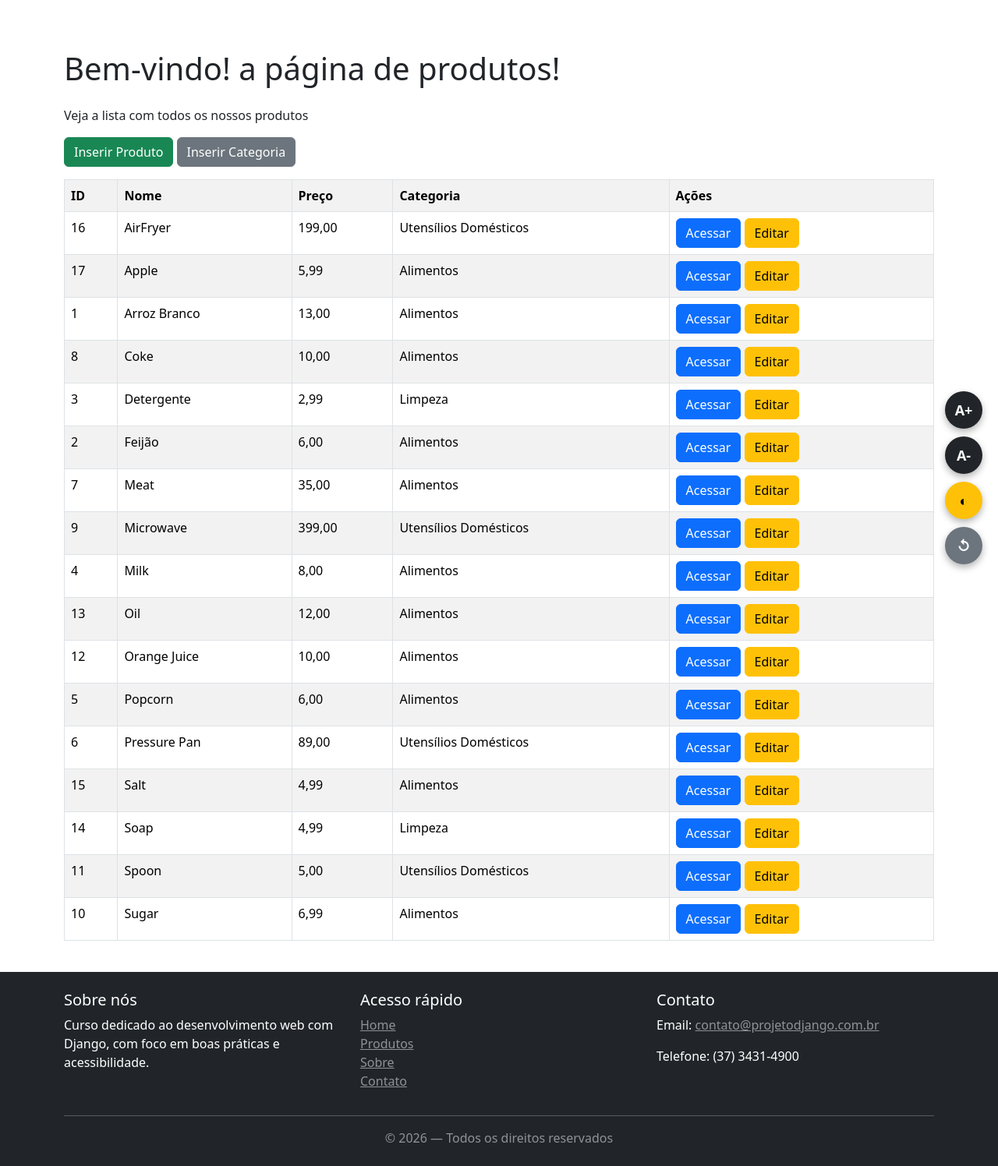
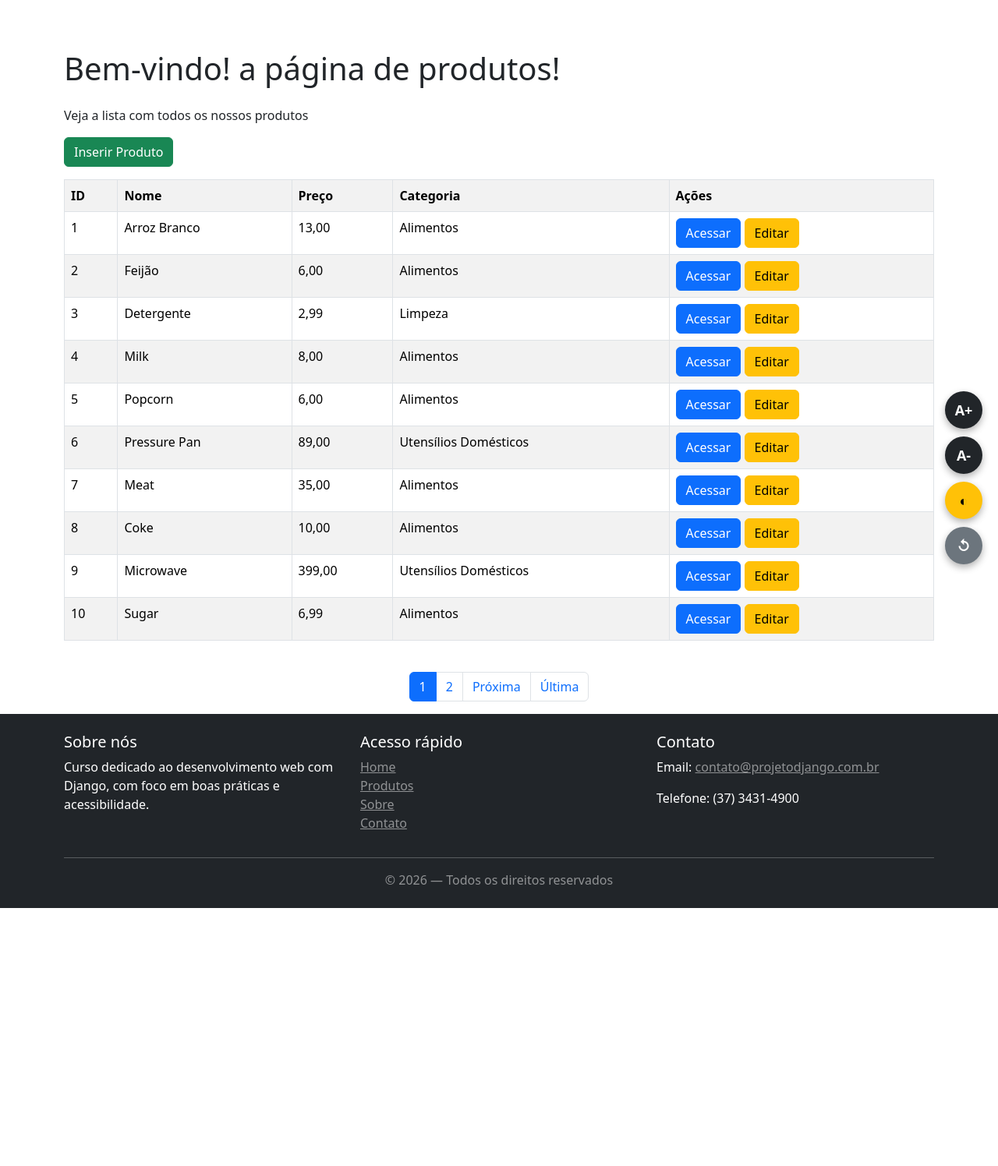
Before and after one commit to wesleyleandroifmg/projetodjangocurso, a Django app: page /produtos/ in a window 1280 px wide. Shown: the part 56-1552 px from the top of the page at 78% size. After the commit the page ends 1221 px from the top, so only its background shows below. Run offline with Django 5.2, Linux system fonts and the light colour scheme; data comes from the database, SQL or seed files in the repository; both versions use the stored data as it was after the commit.

Commit message:
classes based view - CBV

```diff
--- a/core/templates/core/base.html
+++ b/core/templates/core/base.html
@@ -62,7 +62,7 @@
 
             <li class="nav-item">
                 <a class="nav-link"
-                href="{% url 'produtos:lista' %}">
+                href="{% url 'produtos:produto_list' %}">
                 Produtos
                 </a>
             </li>
@@ -94,10 +94,7 @@
                 </li>
             {% else %}
                 <li class="nav-item">
-                    <a class="nav-link"
-                    href="{% url 'core:login' %}">
-                    Login
-                    </a>
+                    <a class="nav-link" href="{% url 'core:login' %}">Login</a>
                 </li>
             {% endif %}
 
@@ -145,7 +142,7 @@
 
             <ul class="list-unstyled">
             <li><a href="{% url 'core:home' %}" class="text-white-50">Home</a></li>
-            <li><a href="{% url 'produtos:lista' %}" class="text-white-50">Produtos</a></li>
+            <li><a href="{% url 'produtos:produto_list' %}" class="text-white-50">Produtos</a></li>
             <li><a href="{% url 'core:sobre' %}" class="text-white-50">Sobre</a></li>
             <li><a href="{% url 'core:contato' %}" class="text-white-50">Contato</a></li>
             </ul>
--- a/core/views.py
+++ b/core/views.py
@@ -1,8 +1,5 @@
-from urllib import request
 from django.shortcuts import render, redirect # render é usado para retornar templates e redirect é usado para redirecionar para outras páginas
-from django.http import HttpResponse # HttpResponse é usado para retornar respostas simples
-from django.core.exceptions import PermissionDenied # Importa a exceção PermissionDenied para lidar com casos de acesso negado
-from django.contrib.auth import authenticate, login
+from django.contrib.auth import login
 from django.contrib import messages
 from django.contrib.auth.forms import AuthenticationForm
 
--- a/produtos/templates/produtos/lista.html
+++ /dev/null
@@ -1,54 +0,0 @@
-{% extends "../core/base.html" %}
-
-{% block title %}Produtos{% endblock %}
-{% block content %}
-  <h1 class="mb-4">Bem-vindo! a página de produtos!</h1>
-  <p>Veja a lista com todos os nossos produtos</p>
-  <a href="{% url 'produtos:inserir_produto' %}" class="btn btn-success mb-3">Inserir Produto</a>
-  <a href="{% url 'produtos:inserir_categoria' %}" class="btn btn-secondary mb-3">Inserir Categoria</a>
-  {% if itens %}
-    <table class="table table-bordered table-striped">
-      <tr><th>ID</th><th>Nome</th><th>Preço</th><th>Categoria</th><th>Ações</th></tr>
-      {% for item in itens %}
-
-      <tr><td>{{ item.id }}</td><td>{{ item.nome }}</td><td>{{ item.preco }}</td><td>{{ item.categoria }}</td><td>
-        <a href="{% url 'produtos:detalhe' item.id %}" class="btn btn-primary">Acessar</a>
-        <a href="{% url 'produtos:editar_produto' item.id %}" class="btn btn-warning">Editar</a>
-      </td></tr>
-
-      {% endfor %}
-    </table>
-  {% else %}
-    <p><strong>Nenhum produto encontrado</strong></p>
-  {% endif %}
-  <br />
-{% if messages %}
-        <div class="position-fixed top-0 end-0 p-3" style="z-index: 1100">
-        {% for message in messages %}
-        <div class="toast text-bg-success border-0" role="alert">
-            <div class="d-flex">
-            <div class="toast-body">
-                {{ message }}
-            </div>
-            <button type="button" class="btn-close btn-close-white me-2 m-auto" data-bs-dismiss="toast"></button>
-            </div>
-        </div>
-        {% endfor %}
-        </div>
-    {% endif %}
-{% endblock content %}
-{% block extra_js %}
-    {% if messages %}
-        <script>
-        document.addEventListener("DOMContentLoaded", function() {
-            var toastElList = [].slice.call(document.querySelectorAll('.toast'));
-            toastElList.forEach(function(toastEl) {
-                var toast = new bootstrap.Toast(toastEl, {
-                    delay: 3000
-                });
-                toast.show();
-            });
-        });
-        </script>
-    {% endif %}
-{% endblock %}
--- /dev/null
+++ b/produtos/templates/produtos/produto_list.html
@@ -0,0 +1,102 @@
+{% extends "../core/base.html" %}
+
+{% block title %}Produtos{% endblock %}
+{% block content %}
+  <h1 class="mb-4">Bem-vindo! a página de produtos!</h1>
+  <p>Veja a lista com todos os nossos produtos</p>
+  <a href="{% url 'produtos:produto_create' %}" class="btn btn-success mb-3">Inserir Produto</a>
+  {% if itens %}
+    <table class="table table-bordered table-striped">
+      <tr><th>ID</th><th>Nome</th><th>Preço</th><th>Categoria</th><th>Ações</th></tr>
+      {% for item in itens %}
+
+      <tr><td>{{ item.id }}</td><td>{{ item.nome }}</td><td>{{ item.preco }}</td><td>{{ item.categoria }}</td><td>
+        <a href="{% url 'produtos:produto_detail' item.id %}" class="btn btn-primary">Acessar</a>
+        <a href="{% url 'produtos:produto_update' item.id %}" class="btn btn-warning">Editar</a>
+      </td></tr>
+
+      {% endfor %}
+    </table>
+  {% else %}
+    <p><strong>Nenhum produto encontrado</strong></p>
+  {% endif %}
+  <br />
+    {% if messages %}
+        <div class="position-fixed top-0 end-0 p-3" style="z-index: 1100">
+        {% for message in messages %}
+        <div class="toast text-bg-success border-0" role="alert">
+            <div class="d-flex">
+            <div class="toast-body">
+                {{ message }}
+            </div>
+            <button type="button" class="btn-close btn-close-white me-2 m-auto" data-bs-dismiss="toast"></button>
+            </div>
+        </div>
+        {% endfor %}
+        </div>
+    {% endif %}
+    {% if is_paginated %}
+
+    <!-- Páginação quando se usa classes based view (CBV)-->
+    <nav aria-label="Page navigation">
+        <ul class="pagination justify-content-center">
+
+            {% if page_obj.has_previous %}
+                <li class="page-item">
+                    <a class="page-link" href="?page=1">Primeira</a>
+                </li>
+
+                <li class="page-item">
+                    <a class="page-link" href="?page={{ page_obj.previous_page_number }}">
+                        Anterior
+                    </a>
+                </li>
+            {% endif %}
+
+            {% for num in paginator.page_range %}
+                {% if page_obj.number == num %}
+                    <li class="page-item active">
+                        <span class="page-link">{{ num }}</span>
+                    </li>
+                {% else %}
+                    <li class="page-item">
+                        <a class="page-link" href="?page={{ num }}">
+                            {{ num }}
+                        </a>
+                    </li>
+                {% endif %}
+            {% endfor %}
+
+            {% if page_obj.has_next %}
+                <li class="page-item">
+                    <a class="page-link" href="?page={{ page_obj.next_page_number }}">
+                        Próxima
+                    </a>
+                </li>
+
+                <li class="page-item">
+                    <a class="page-link" href="?page={{ paginator.num_pages }}">
+                        Última
+                    </a>
+                </li>
+            {% endif %}
+
+        </ul>
+    </nav>
+{% endif %}
+{% endblock content %}
+{% block extra_js %}
+    {% if messages %}
+        <script>
+        document.addEventListener("DOMContentLoaded", function() {
+            var toastElList = [].slice.call(document.querySelectorAll('.toast'));
+            toastElList.forEach(function(toastEl) {
+                var toast = new bootstrap.Toast(toastEl, {
+                    delay: 3000
+                });
+                toast.show();
+            });
+        });
+        </script>
+    {% endif %}
+{% endblock %}
--- a/produtos/urls.py
+++ b/produtos/urls.py
@@ -3,11 +3,19 @@ from . import views
 
 app_name = 'produtos'
 
+'''
 urlpatterns = [
-  path('', views.lista_produtos, name='lista'),
-  path("<int:pk>/", views.detalhe_produto, name='detalhe'),
-  path('novo/', views.inserir_produto, name='inserir_produto'),
-  path('editar/<int:id>/', views.editar_produto, name='editar_produto'),
-  path('categorias/nova/', views.inserir_categoria, name='inserir_categoria'),
+  path('', views.listar_produtos, name='produto_list'),
+  path("<int:pk>/", views.detalhe_produto, name='produto_detail'),
+  path('novo/', views.inserir_produto, name='produto_create'),
+  path('editar/<int:id>/', views.editar_produto, name='produto_update'),
+]
+'''
 
+urlpatterns = [
+    path('', views.ProdutoListView.as_view(), name="produto_list"),
+    path("<int:pk>/", views.ProdutoDetailView.as_view(), name="produto_detail"),
+    path("novo/", views.ProdutoCreateView.as_view(), name="produto_create"),
+    path("<int:pk>/editar/", views.ProdutoUpdateView.as_view(), name="produto_update"),
+    path("<int:pk>/excluir/", views.ProdutoDeleteView.as_view(), name="produto_delete"),
 ]
--- a/produtos/views.py
+++ b/produtos/views.py
@@ -7,9 +7,54 @@ from django.contrib.auth.decorators import login_required, permission_required
 from django.core.exceptions import PermissionDenied # Importa a exceção PermissionDenied para lidar com casos de acesso negado
 from .models import Produto, Categoria # Importa o modelo Produto
 from .forms import ProdutoForm, CategoriaForm # Importa os formulários para criar produtos e categorias
+# Importa os mixins de autenticação para usar em views baseadas em classe,
+# garantindo que apenas usuários autenticados possam acessar essas views
+from django.contrib.auth.mixins import LoginRequiredMixin
+# Importa PermissionRequiredMixin para usar em views baseadas em classe,
+# garantindo que apenas usuários com permissões específicas possam acessar essas views
+from django.contrib.auth.mixins import PermissionRequiredMixin
+
+# Importa ListView para criar uma view baseada em classe para listar produtos, se necessário
+from django.views.generic import ListView, DetailView, CreateView, UpdateView, DeleteView
+# Importa reverse_lazy para usar em views baseadas em classe para redirecionar após criar, atualizar ou deletar um produto
+from django.urls import reverse_lazy
+
+# Classe baseada em ListView para listar produtos, caso queira usar uma abordagem baseada em classe
+class ProdutoListView(ListView):
+    model = Produto # Especifica o modelo que esta view irá usar para recuperar os dados
+    template_name = "produtos/produto_list.html" # Template para renderizar a lista de produtos
+    context_object_name = "itens" # Nome do contexto para acessar os produtos no template
+    paginate_by = 10 # quantidade por página
+
+class ProdutoDetailView(DetailView):
+    model = Produto
+    template_name = "produtos/produto_detail.html"
+    context_object_name = "item"
+
+class ProdutoCreateView(LoginRequiredMixin,PermissionRequiredMixin,CreateView):
+    model = Produto
+    fields = ["nome", "categoria", "preco"]
+    template_name = "produtos/produto_form.html"
+    success_url = reverse_lazy("produtos:produto_list")
+    permission_required = "produtos.add_produto" # Permissão necessária para acessar esta view
+    raise_exception = True # Levanta uma exceção PermissionDenied se o usuário não tiver a permissão necessária, em vez de redirecionar para a página de login
+
+class ProdutoUpdateView(LoginRequiredMixin,PermissionRequiredMixin,UpdateView):
+    model = Produto
+    fields = ["nome", "categoria", "preco"]
+    template_name = "produtos/produto_form.html"
+    success_url = reverse_lazy("produtos:produto_list")
+    permission_required = "produtos.change_produto" # Permissão necessária para acessar esta view
+    raise_exception = True # Levanta uma exceção PermissionDenied se o usuário não tiver a permissão necessária, em vez de redirecionar para a página de login
+
+class ProdutoDeleteView(LoginRequiredMixin, PermissionRequiredMixin, DeleteView):
+    model = Produto
+    template_name = "produtos/produto_confirm_delete.html"
+    success_url = reverse_lazy("produtos:produto_list")
 
 
-def lista_produtos(request):
+# View baseada em função para listar produtos, caso queira usar uma abordagem baseada em função
+def listar_produtos(request):
     # Recupera todos os produtos do banco de dados, ordenados por nome
     produtos = Produto.objects.all().order_by('nome')
     contexto = {
@@ -17,7 +62,7 @@ def lista_produtos(request):
     }
 
     # Renderiza o template 'produtos/lista.html' com o contexto contendo os produtos
-    return render(request, 'produtos/lista.html', context=contexto)
+    return render(request, 'produtos/produto_list.html', context=contexto)
 
 
 def detalhe_produto(request, pk):
@@ -27,14 +72,14 @@ def detalhe_produto(request, pk):
         'produto': produto,
     }
 
-    return render(request, 'produtos/detalhe.html', context=contexto)
+    return render(request, 'produtos/produto_detail.html', context=contexto)
 
 @login_required # Decorador para garantir que apenas usuários autenticados possam acessar essa view
 def inserir_produto(request):
 
     # Verifica se o usuário tem a permissão 'app.add_produto', caso contrário, renderiza uma página de erro 403 personalizada
-    if not request.user.has_perm('produtos.add_produto'):
-        return render(request, "core/403.html", {"message": "Você não tem permissão para inserir produtos."})
+    #if not request.user.has_perm('produtos.add_produto'):
+     #   return render(request, "core/403.html", {"message": "Você não tem permissão para inserir produtos."})
 
     if request.method == "POST": # Verifica se o método da requisição é POST, indicando que o formulário foi enviado
         form = ProdutoForm(request.POST) # Cria uma instância do formulário com os dados enviados pelo usuário
@@ -42,12 +87,12 @@ def inserir_produto(request):
             form.save() # Salva o novo produto no banco de dados
             # Redireciona para a lista de produtos após criar um novo produto
             # usa a url reversa para redirecionar para a lista de produtos, garantindo que a URL seja gerada corretamente mesmo que as rotas mudem no futuro
-            return redirect("produtos:lista")
+            return redirect("produtos:produto_list")
     else:
         form = ProdutoForm() # Se o método da requisição não for POST, cria uma instância vazia do formulário para exibir ao usuário
 
     # Renderiza o template 'produtoForm.html' com o formulário para criar um novo produto
-    return render(request, "produtos/produtoForm.html", {"form": form})
+    return render(request, "produtos/produto_form.html", {"form": form})
 
 @login_required
 # Decorador para garantir que apenas usuários autenticados possam acessar essa view
@@ -60,9 +105,6 @@ def editar_produto(request, id):
 
     # Busca o objeto no banco, se não encontrar, retorna 404 (página não encontrada)
     produto = get_object_or_404(Produto, id=id)
-
-    if not request.user.is_staff:
-        raise PermissionDenied("Você não tem permissão para editar produtos.")
 
     # Se for POST, atualiza o objeto, só que agora, ao invés de criar um novo, liga o formulário ao objeto existente usando o parâmetro instance
     if request.method == "POST":
@@ -80,13 +122,49 @@ def editar_produto(request, id):
             messages.success(request, "Produto salvo com sucesso!")
 
             # Redirect (parte essencial do PRG - Post/Redirect/Get) para evitar reenvio do formulário se o usuário atualizar a página
-            return redirect("produtos:lista")
+            return redirect("produtos:produto_list")
 
     else:
         # Se for GET, apenas mostra os dados já preenchidos
         form = ProdutoForm(instance=produto)
 
-    return render(request, "produtos/produtoForm.html", {"form": form})
+    return render(request, "produtos/produto_form.html", {"form": form})
+
+@login_required
+# Decorador para garantir que apenas usuários autenticados possam acessar essa view
+#@permission_required('produtos.change_produto', raise_exception=True)
+def deletar_produto(request, id):
+
+    # Verifica se o usuário tem a permissão 'app.change_produto', caso contrário, renderiza uma página de erro 403 personalizada
+    if not request.user.has_perm('produtos.delete_produto'):
+        return render(request, "core/403.html", {"message": "Você não tem permissão para deletar produtos."})
+
+    # Busca o objeto no banco, se não encontrar, retorna 404 (página não encontrada)
+    produto = get_object_or_404(Produto, id=id)
+
+    # Se for POST, atualiza o objeto, só que agora, ao invés de criar um novo, liga o formulário ao objeto existente usando o parâmetro instance
+    if request.method == "POST":
+
+        # Cria o formulário com os dados enviados
+        # e liga ao objeto existente
+        form = ProdutoForm(request.POST, instance=produto)
+
+        if form.is_valid():
+            # Atualiza o objeto existente
+            form.save()
+
+            # Redireciona para a página lista de produtos
+            # Mensagem de sucesso
+            messages.success(request, "Produto salvo com sucesso!")
+
+            # Redirect (parte essencial do PRG - Post/Redirect/Get) para evitar reenvio do formulário se o usuário atualizar a página
+            return redirect("produtos:produto_list")
+
+    else:
+        # Se for GET, apenas mostra os dados já preenchidos
+        form = ProdutoForm(instance=produto)
+
+    return render(request, "produtos/produto_form.html", {"form": form})
 
 
 @login_required # Decorador para garantir que apenas usuários autenticados possam acessar essa view
@@ -95,8 +173,8 @@ def inserir_categoria(request):
         form = CategoriaForm(request.POST)
         if form.is_valid():
             form.save()
-            return redirect("produtos:lista")
+            return redirect("produtos:produtos")
     else:
         form = CategoriaForm()
 
-    return render(request, "produtos/categoriaForm.html", {"form": form})
+    return render(request, "produtos/categoria_form.html", {"form": form})
```
Also changed, not shown: produtos/templates/produtos/produto_confirm_delete.html (added, +22 -0 lines), produtos/templates/produtos/produto_detail.html (renamed from produtos/templates/produtos/detalhe.html, +5 -5 lines), db.sqlite3, produtos/templates/produtos/categoria_form.html (renamed from produtos/templates/produtos/categoriaForm.html), produtos/templates/produtos/produto_form.html (renamed from produtos/templates/produtos/produtoForm.html).
